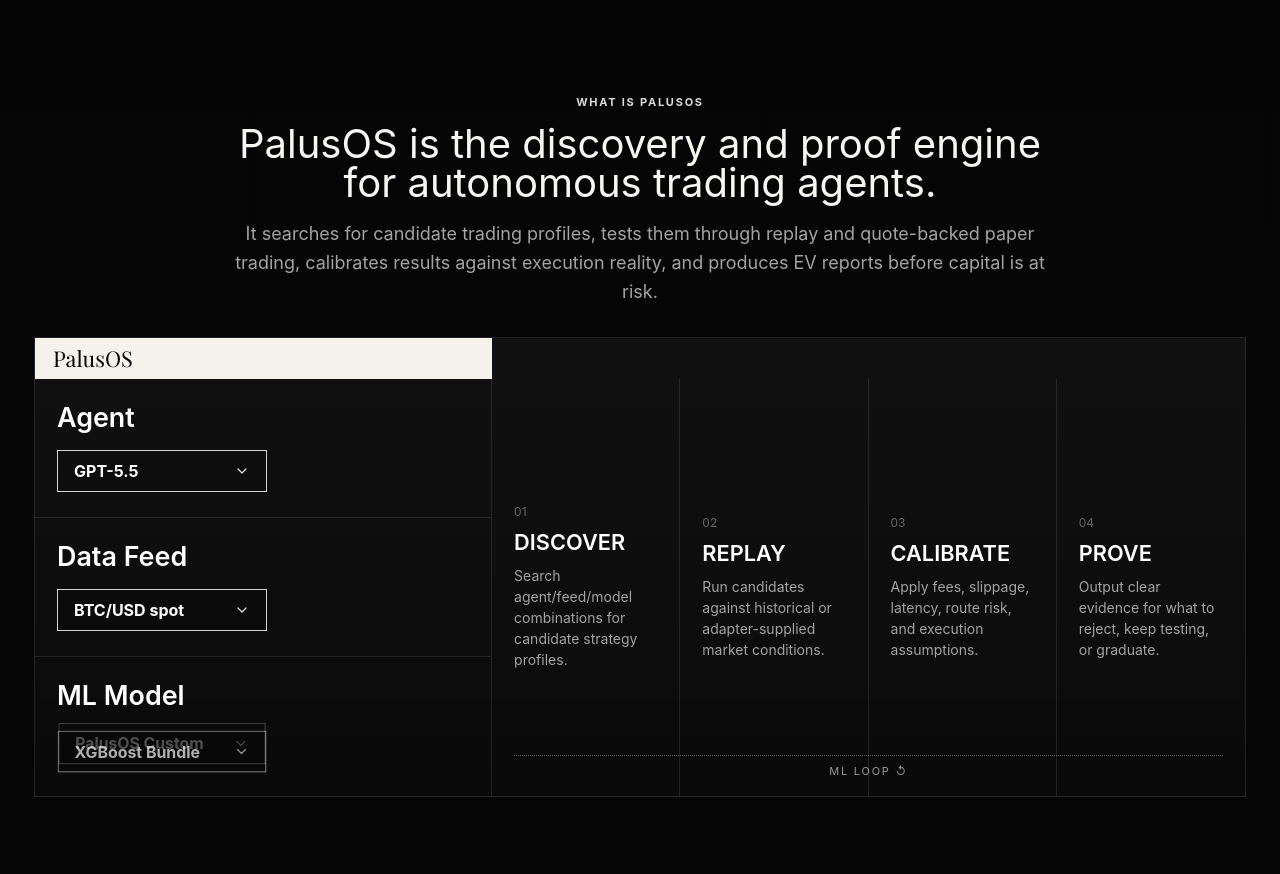
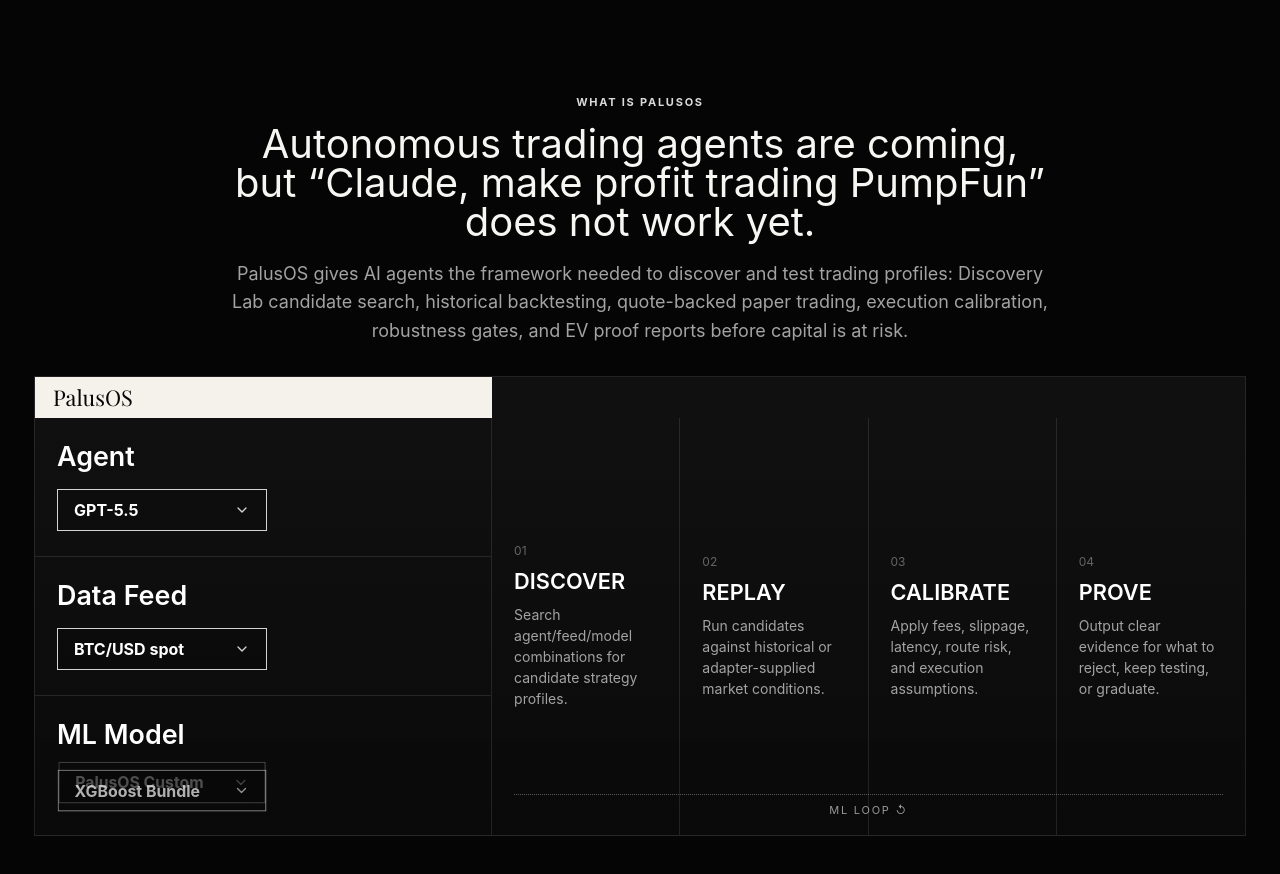
Before and after one commit to jasonheron/palusos, a React (Vite) app: page / in a window 1280 px wide. Shown: the part 802-1676 px from the top of the page. Built offline with nearby package versions, Linux system fonts and the light colour scheme.

Commit message:
Sharpen PalusOS discovery copy

```diff
--- a/src/App.tsx
+++ b/src/App.tsx
@@ -110,8 +110,8 @@
     <section className="system-section" id="architecture">
       <div className="section-heading compact">
         <span className="eyebrow">What is PalusOS</span>
-        <h2>PalusOS is the discovery and proof engine for autonomous trading agents.</h2>
-        <p>It searches for candidate trading profiles, tests them through replay and quote-backed paper trading, calibrates results against execution reality, and produces EV reports before capital is at risk.</p>
+        <h2>Autonomous trading agents are coming, but “Claude, make profit trading PumpFun” does not work yet.</h2>
+        <p>PalusOS gives AI agents the framework needed to discover and test trading profiles: Discovery Lab candidate search, historical backtesting, quote-backed paper trading, execution calibration, robustness gates, and EV proof reports before capital is at risk.</p>
       </div>
 
       <div className="system-diagram" aria-label="PalusOS system diagram">
```
